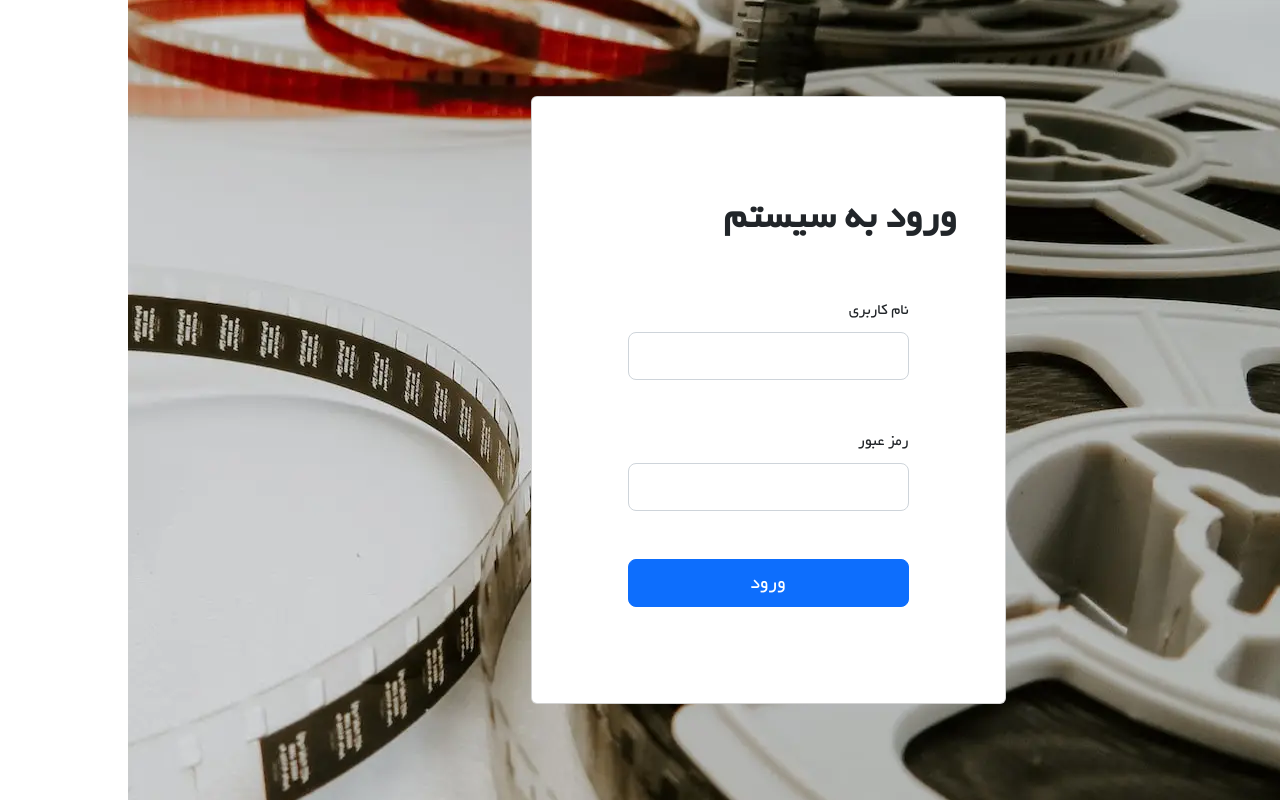
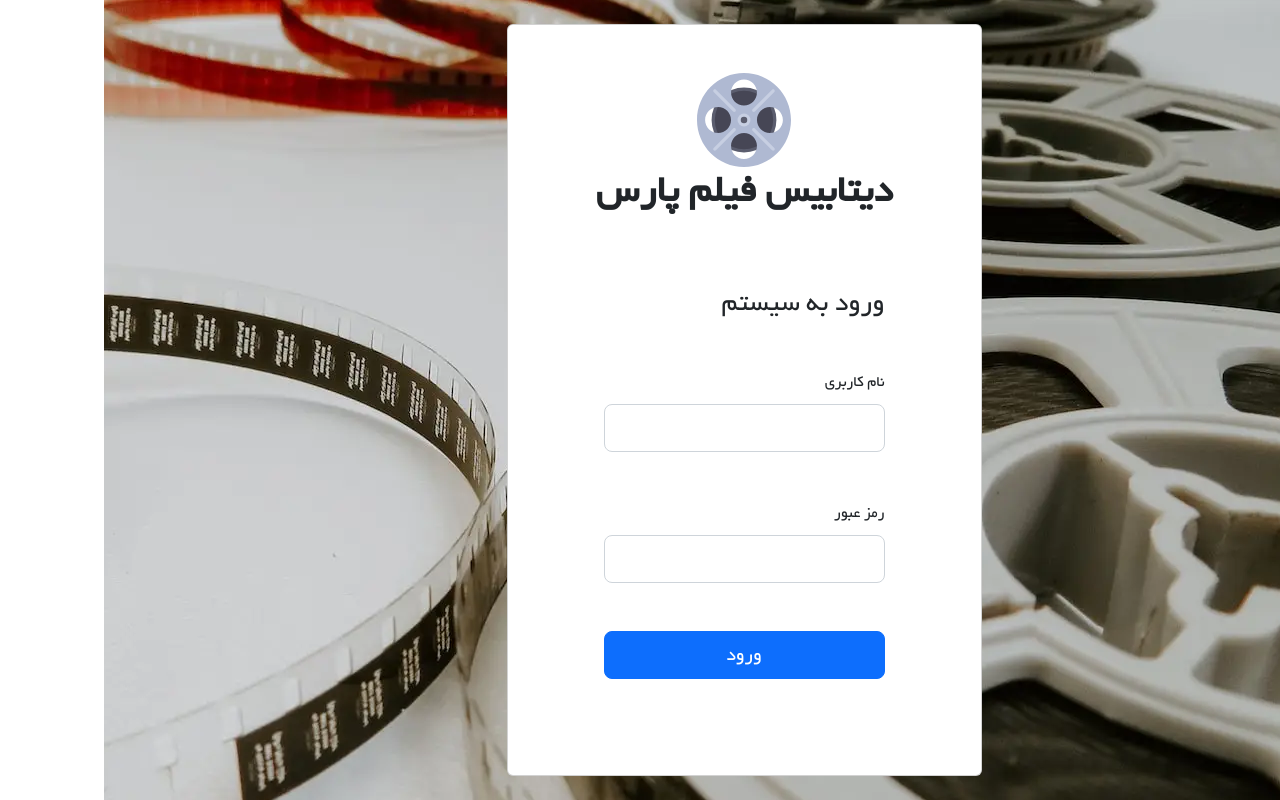
Before and after one commit to behdi/ParsMovieDatabase, an Angular app: page /login in a window 1280 px wide. Built offline with nearby package versions, Linux system fonts and the light colour scheme.

Commit message:
feat(login): finish login page style

```diff
--- a/src/app/auth/pages/login-page/login-page.component.html
+++ b/src/app/auth/pages/login-page/login-page.component.html
@@ -2,8 +2,10 @@
   <div class="container">
     <div class="row align-items-center justify-content-center login-form">
       <main class="col-10 col-md-8 col-lg-6 col-xl-5 p-md-5 p-3 card">
-        <h1 class="fw-bold mt-5">ورود به سیستم</h1>
-        <form class="p-5" [formGroup]="loginForm" (submit)="onSubmit()">
+        <img class="img-fluid col-3 mx-auto" src="assets/images/business/movie-db-logo.svg" alt="The Pars Movie Database Logo">
+        <h1 class="fw-bold text-center mb-4">دیتابیس فیلم‌ پارس</h1>
+        <form class="p-4 p-md-5" [formGroup]="loginForm" (submit)="onSubmit()">
+          <h3 class="mb-5">ورود به سیستم</h3>
           <div class="mb-5">
             <label for="username" class="form-label">نام کاربری</label>
             <input
```
Also changed, not shown: src/assets/images/business/movie-db-logo.svg (added).
